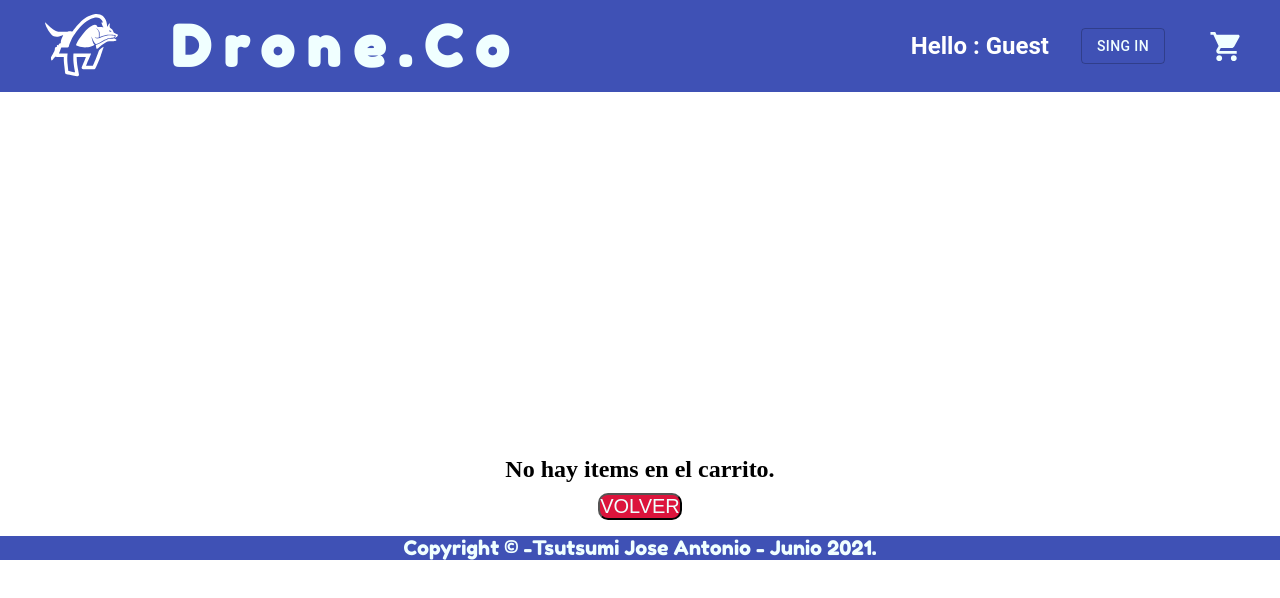
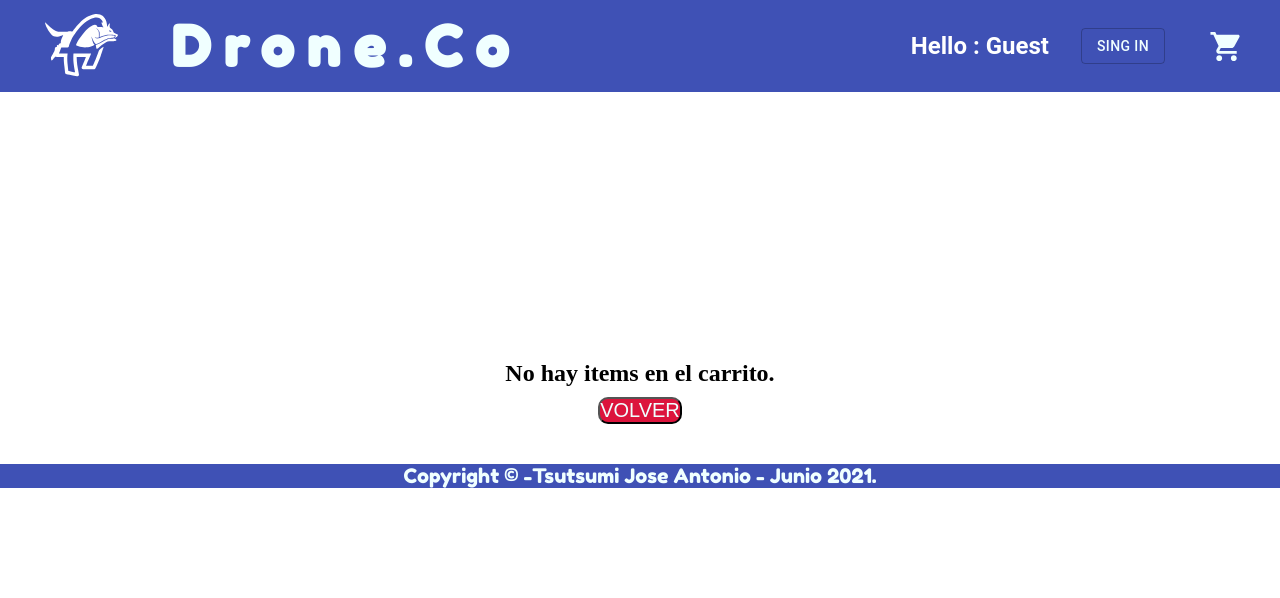
Before and after one commit to Antonio1965/proyFinal2020, a React (Create React App) app: page /cart in a window 1280 px wide. Shown: the top 598 px of the page. Built offline with nearby package versions, Linux system fonts and the light colour scheme.

Commit message:
Se limpian los componentes en deshusos

```diff
--- a/src/components/Cart/Cart.jsx
+++ b/src/components/Cart/Cart.jsx
@@ -6,7 +6,7 @@ import { CartItem } from "./CartItem";
 import { StyledCart, CartDetail } from "./CartStyles";
 
 
-export const Cart = ({children}) => {
+export const Cart = () => {
   const { cart, removeFromCart } = useContext(Context);
 
   return (
--- a/src/components/Cart/CartItemStyles.js
+++ b/src/components/Cart/CartItemStyles.js
@@ -15,11 +15,11 @@ export const StyledCartItem = styled.div`
     text-align: right;
 
     p {
-      margin-bottom: 0;
+      margin-bottom: 0.5rem;
     }
 
     span {
-      font-size: 0.75rem;
+      font-size: 0.8rem;
       color: grey;
     }
   }
--- a/src/components/Cart/CartStyles.js
+++ b/src/components/Cart/CartStyles.js
@@ -4,7 +4,8 @@ export const StyledCart = styled.main`
   display: flex;
   justify-content: center;
 
-  padding-top: 15vh;
+  padding-top: 3vh;
+  padding-bottom: 3vh;
 
   .no-items {
     padding-top: 30vh;
--- a/src/components/General/Navbar.jsx
+++ b/src/components/General/Navbar.jsx
@@ -10,7 +10,6 @@ import {Badge} from '@material-ui/core';
 import logo from '../../img/logo/antonio1.svg';
 import { ShoppingCart } from '@material-ui/icons';
 import { Link } from 'react-router-dom';
-import { DataProvider } from '../../Context';
 import { Context } from '../../Context';
 import { useContext } from 'react';
 
@@ -40,7 +39,7 @@ const useStyles = makeStyles((theme) => ({
 
 export  function NavBar({title}) {
   const classes = useStyles();
-  const{cart, quantityCart} = useContext(Context);
+  const{quantityCart} = useContext(Context);
 
   return (
     <div className={classes.root}>
--- a/src/components/ItemList/Item.jsx
+++ b/src/components/ItemList/Item.jsx
@@ -10,7 +10,7 @@ export const Item = ({ item }) => {
           <hr></hr>
           <p>{item.description}</p>
           <p>
-            Precio: <span>{item.price}</span>
+            Precio: $ <span>{item.price}</span>
           </p>
         </div>
       </div>
--- a/src/components/Total/Total.jsx
+++ b/src/components/Total/Total.jsx
@@ -1,6 +1,6 @@
 import { makeStyles, Button } from "@material-ui/core";
 import accounting from "accounting";
-import React, { useState, useContext } from "react";
+import React, { useContext } from "react";
 import { Link } from "react-router-dom";
 import { Context } from "../../Context";
 
@@ -18,9 +18,8 @@ const useStyles = makeStyles((theme) => ({
   },
 }));
 
-export const Total = ({children}) => {
+export const Total = () => {
   const classes = useStyles();
-  const [cart, setCart] = useState([]);
   const{ totalCart, quantityCart} = useContext(Context);
 
 
--- a/src/index.js
+++ b/src/index.js
@@ -2,5 +2,4 @@ import React from 'react';
 import ReactDOM from 'react-dom';
 import { App } from './App';
 
-
 ReactDOM.render(<App/>, document.getElementById('root'));
```
Also changed, not shown: src/App.js (+0 -10 lines).
